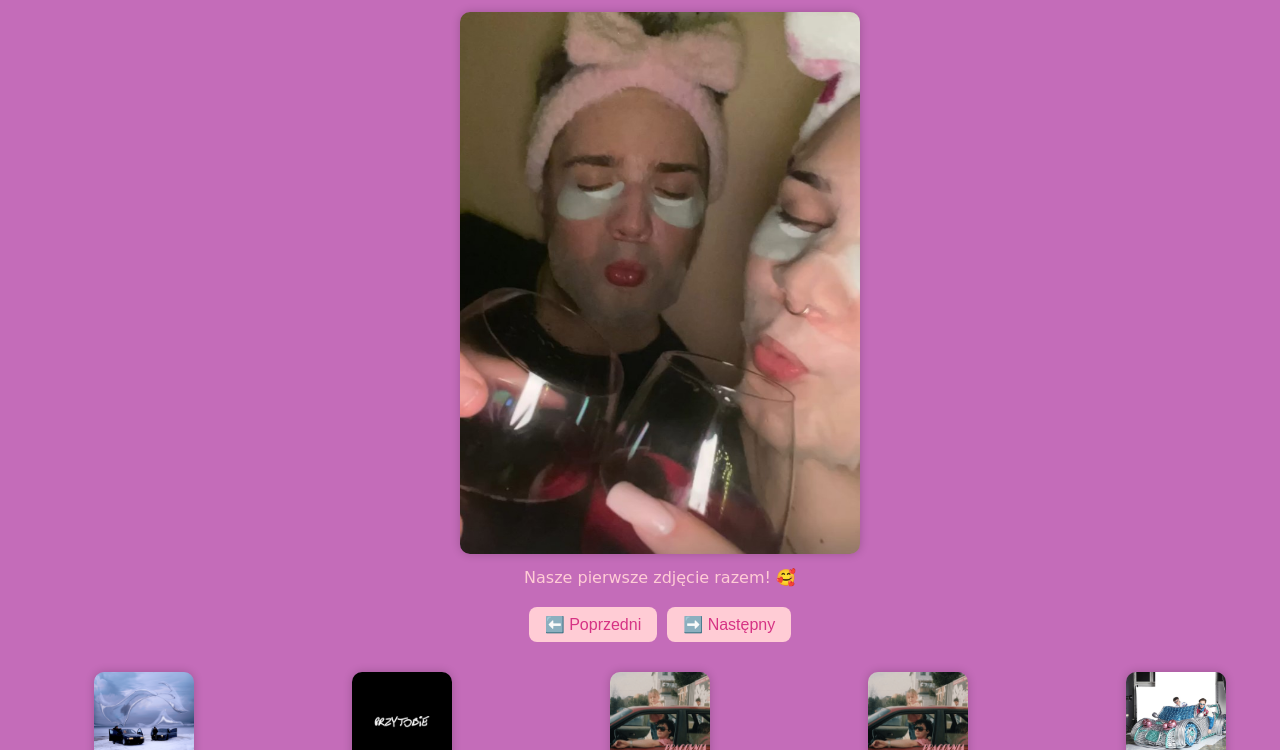
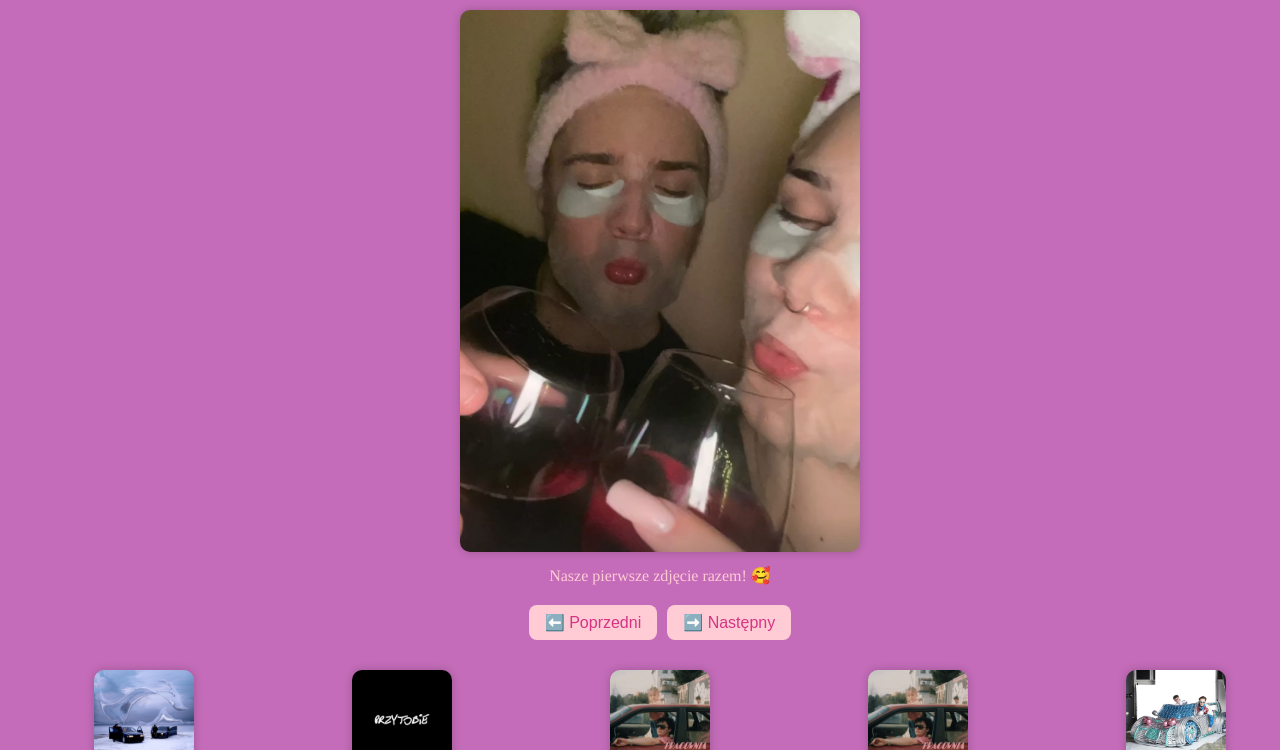
Before and after one commit to tvmonn/tvmonn.github.io, a plain HTML site: page index.html in a window 1280 px wide. Shown: the part 135-885 px from the top of the page. Drawn offline with Linux system fonts and the light colour scheme.

Commit message:
Update index.html

```diff
--- a/index.html
+++ b/index.html
@@ -6,7 +6,7 @@
     <title>Ja i moja Juleczka!!</title>
     <style>
         html, body {
-            font-family: URW Chancery L, cursive;
+            font-family: Times, cursive;
             text-align: center;
             background-color: #c46cb9;
             color: #ffccd5;
```
